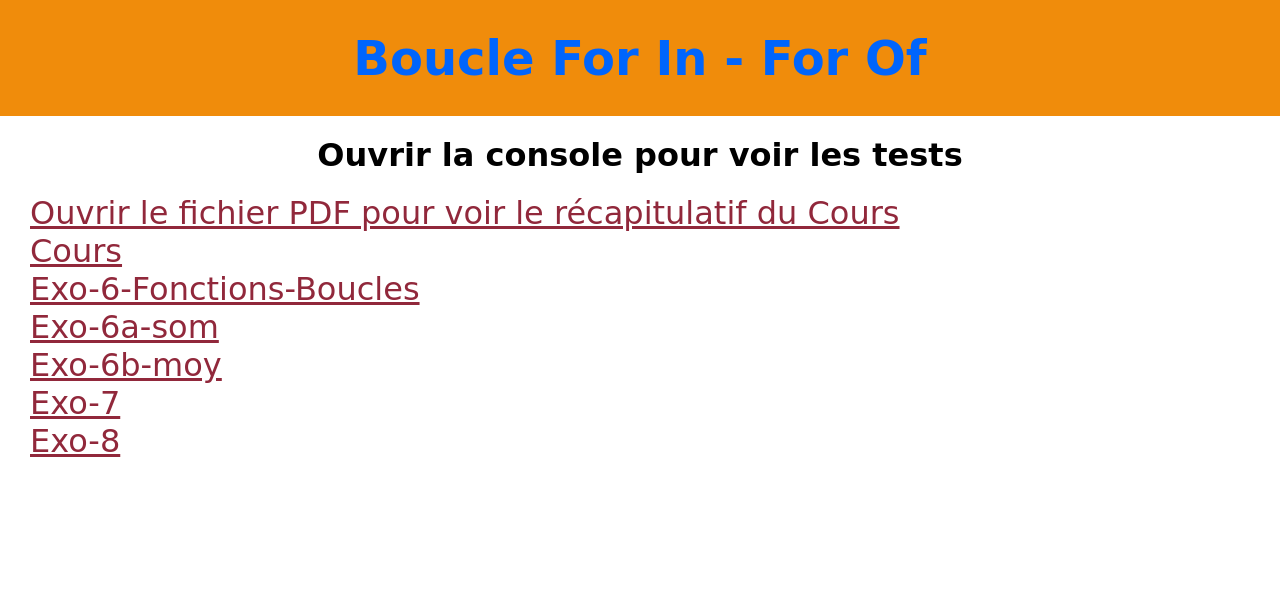
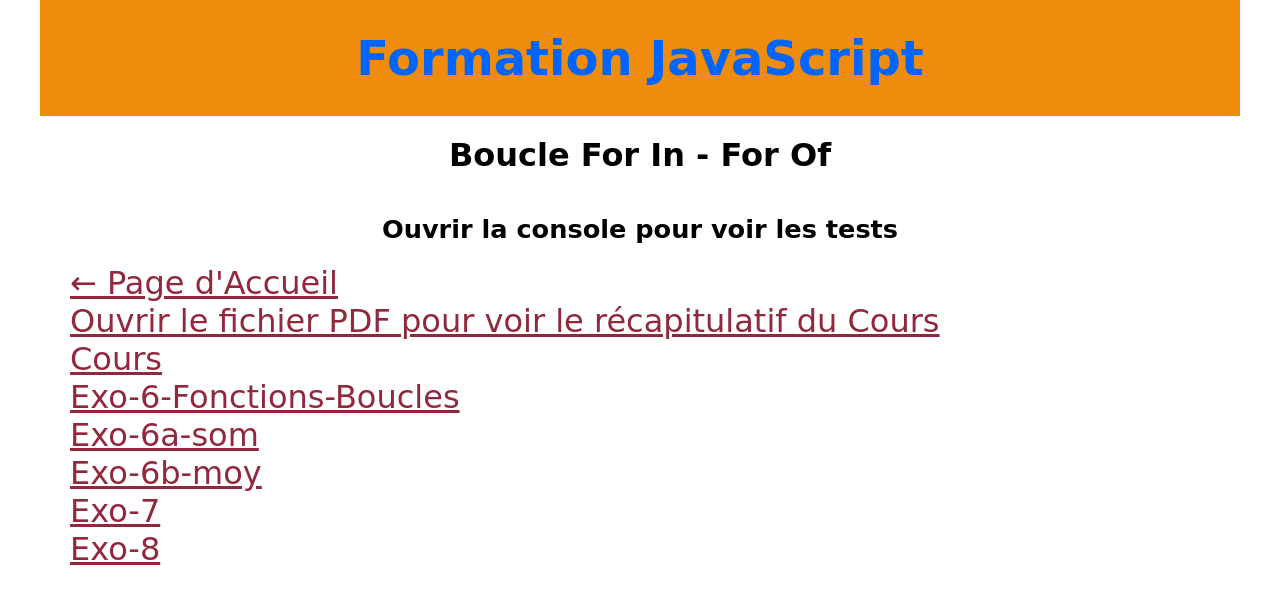
Before and after one commit to prestationweb42/Formation-JavaScript, a plain HTML site: page Udemy/28-Exercices/03-For-In-Of/index.html in a window 1280 px wide. Drawn offline with Linux system fonts and the light colour scheme; a web font is replaced by a local one.

Commit message:
update CSS for in of

```diff
--- a/Udemy/28-Exercices/03-For-In-Of/index.html
+++ b/Udemy/28-Exercices/03-For-In-Of/index.html
@@ -9,30 +9,40 @@
     </head>
     <body>
         <main class="base__container">
-            <h1>Boucle For In - For Of</h1>
-            <h2>Ouvrir la console pour voir les tests</h2>
-
+            <h1>Formation JavaScript</h1>
+            <h2>Boucle For In - For Of</h2>
+            <h3>Ouvrir la console pour voir les tests</h3>
+            <ul>
+                <li>
+                    <a href="../index.html" class="link_back"
+                        >&#8592; Page d'Accueil</a
+                    >
+                </li>
+                <li>
                     <a href="doc/diapo.pdf" target="_blank"
-                >Ouvrir le fichier PDF pour voir le récapitulatif du Cours</a
+                        >Ouvrir le fichier PDF pour voir le récapitulatif du
+                        Cours</a
                     >
-            <p>
+                </li>
+                <li>
                     <a href="COURS/index.html">Cours</a>
-            </p>
-            <p>
+                </li>
+                <li>
                     <a href="Exo6/exo6.html">Exo-6-Fonctions-Boucles</a>
-            </p>
-            <p>
+                </li>
+                <li>
                     <a href="Exo6a/exo6a.html">Exo-6a-som</a>
-            </p>
-            <p>
+                </li>
+                <li>
                     <a href="Exo6b/exo6b.html">Exo-6b-moy</a>
-            </p>
-            <p>
+                </li>
+                <li>
                     <a href="Exo7/exo7.html">Exo-7</a>
-            </p>
-            <p>
+                </li>
+                <li>
                     <a href="Exo8/exo8.html">Exo-8</a>
-            </p>
+                </li>
+            </ul>
         </main>
     </body>
 </html>
--- a/Udemy/28-Exercices/03-For-In-Of/style.css
+++ b/Udemy/28-Exercices/03-For-In-Of/style.css
@@ -28,12 +28,12 @@
     --color-secondary: var(--main-white);
 }
 .base__container {
-    max-width: 100%;
+    max-width: 1200px;
     min-height: 90vh;
     margin: 0 auto;
 }
 .base__container h1,
-h2 {
+h2, h3 {
     text-align: center;
 }
 .base__container h1 {
@@ -46,6 +46,10 @@ h2 {
     font-size: 2em;
     padding: 20px 0;
 }
+.base__container h3 {
+    font-size: 1.6em;
+    padding: 20px 0;
+}
 .base__container a {
     font-size: 2em;
     color: var(--main-red);
```
Lines whose indentation alone changed are shown as unchanged.
